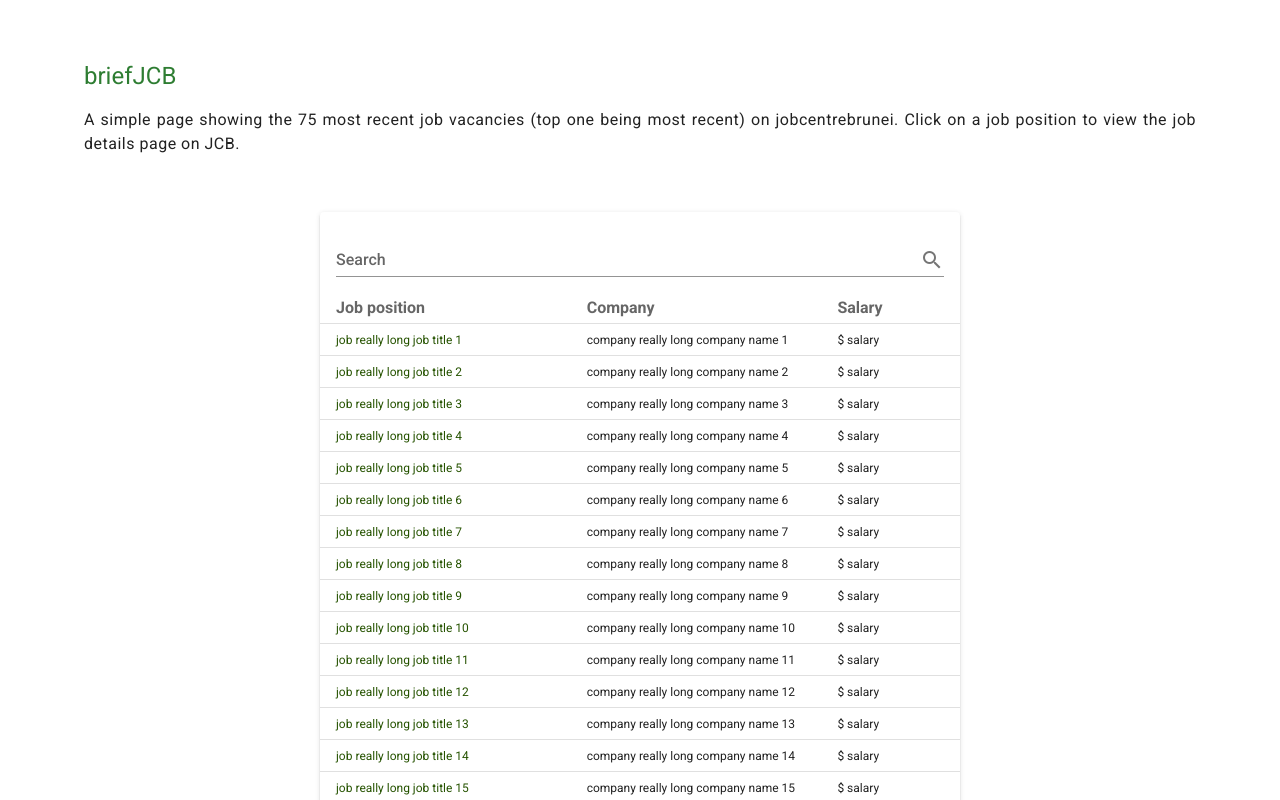
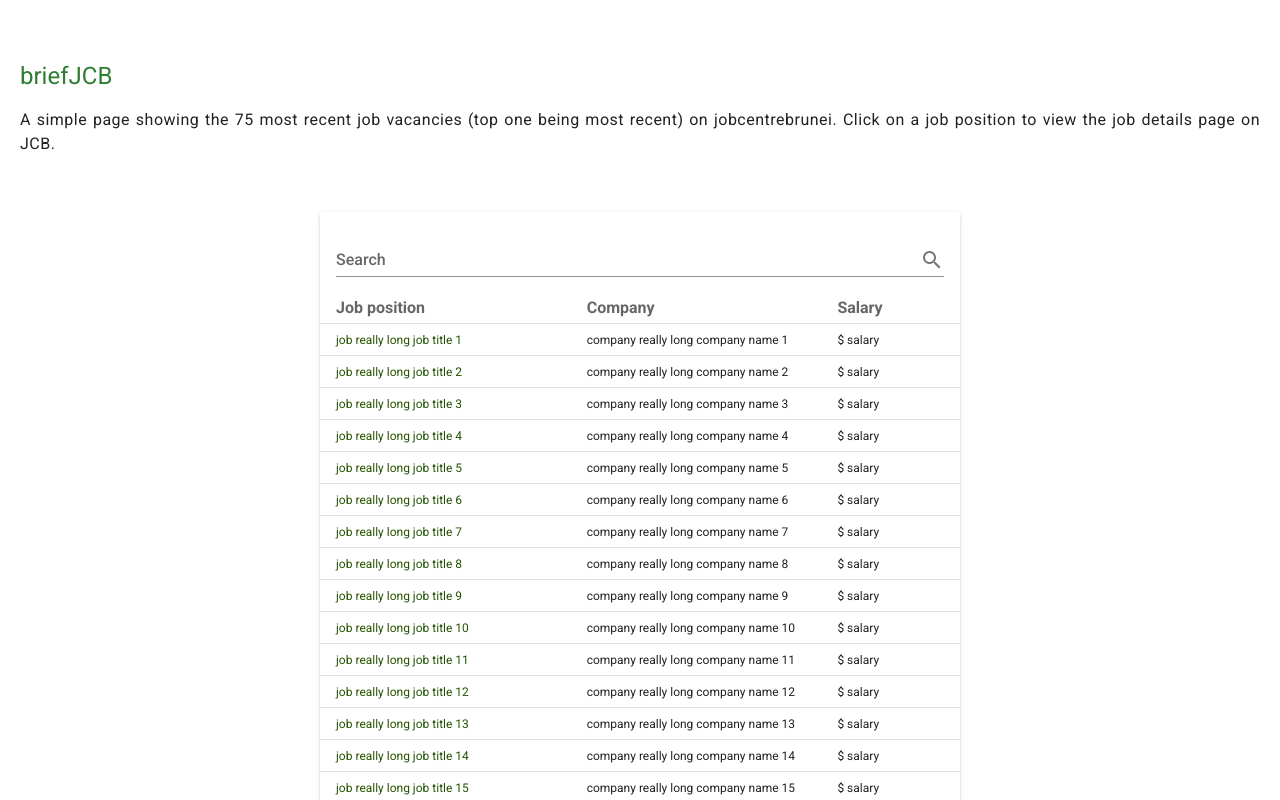
Before and after one commit to najib-r/briefjcb-vue, a Vue app: page / in a window 1280 px wide. Shown: the top 800 px of the page. Built offline with nearby package versions, Linux system fonts and the light colour scheme.

Commit message:
Add max-width to table

```diff
--- a/src/App.vue
+++ b/src/App.vue
@@ -1,6 +1,6 @@
 <template>
   <v-app>
-    <headerContent class="mx-lg-16 my-5 my-lg-10 px-5 pt-5"/>
+    <headerContent class="mx-lg-auto my-5 my-lg-10 px-5 pt-5"/>
     <v-main>
       <mainContent class="mx-auto mb-10"/>
     </v-main>
--- a/src/components/mainContent.vue
+++ b/src/components/mainContent.vue
@@ -82,6 +82,7 @@
 
 #contentBox {
   width: 95%;
+  max-width: 900px;
 }
 
 @media only screen and (min-width: 768px) {
```
